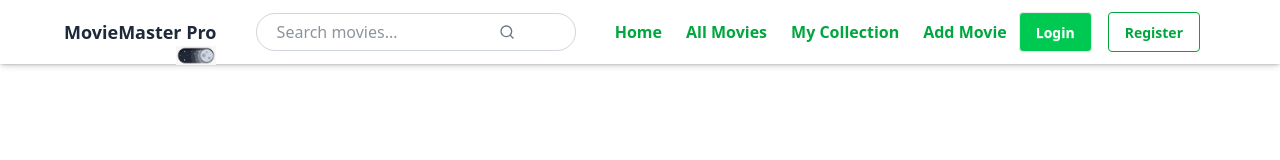
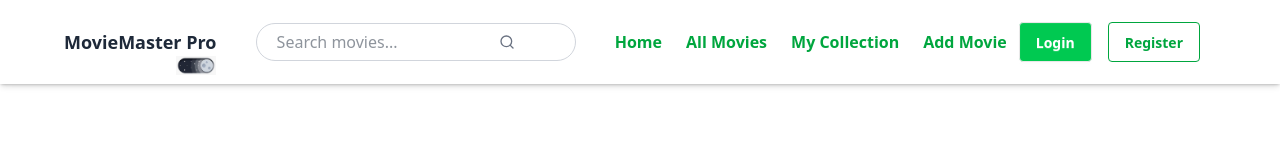
Before and after one commit to saifuldoict/Assignment_10_client, a React (Vite) app: page / in a window 1280 px wide. Shown: the top 160 px of the page. Built offline with nearby package versions, Linux system fonts and the light colour scheme; no server answers.

Commit message:
all commited

```diff
--- a/src/components/Layout.jsx
+++ b/src/components/Layout.jsx
@@ -8,18 +8,18 @@ import Home from './Home/Home'
 const Layout = () => {
   return (
     <div className="flex flex-col min-h-screen">
-      {/* Navbar */}
+
       <nav className="w-full shadow-sm">
         <Navbar />
       </nav>
 
-      {/* Main content area */}
+
       <main className="flex-grow max-w-[1200px] w-full mx-auto px-4 py-8">
         <Outlet />
 
       </main>
 
-      {/* Footer */}
+
       <FooterPage />
     </div>
   )
--- a/src/components/Navbar/Navbar.jsx
+++ b/src/components/Navbar/Navbar.jsx
@@ -32,11 +32,11 @@ const Navbar = () => {
 
   return (
     <>
-      <nav className="bg-white shadow-md text-gray-800 relative z-50">
+      <nav className="bg-white shadow-md text-gray-800 relative z-50 p-2.5">
         <div className="max-w-[1200px] mx-auto px-4">
           <div className="flex justify-between items-center h-16 navbar">
 
-            <div>
+            <div className="">
               <Link to={"/"} className="flex items-center gap-2">
                 <button
                   onClick={() => handleNavigation("/")}
--- a/src/main.jsx
+++ b/src/main.jsx
@@ -6,7 +6,7 @@ import AuthProvider from "./context/AuthProvider.jsx";
 import { RouterProvider } from "react-router";
 import router from "./routes/routes.jsx";
 import { ToastContainer } from "react-toastify";
-import "react-toastify/dist/ReactToastify.css"; // make sure toast styles are imported!
+import "react-toastify/dist/ReactToastify.css";
 
 createRoot(document.getElementById("root")).render(
   <StrictMode>
--- a/src/pages/FooterPage.jsx
+++ b/src/pages/FooterPage.jsx
@@ -10,7 +10,7 @@ import {
 
 const FooterPage = () => {
   return (
-    <footer className="bg-base-300 text-base-content mt-10">
+    <footer className="bg-[#540863] text-white mt-10">
 
       <div className="max-w-6xl mx-auto px-6 py-10 grid grid-cols-1 sm:grid-cols-2 md:grid-cols-3 gap-8">
 
@@ -22,7 +22,7 @@ const FooterPage = () => {
             Contact Us
           </h2>
           <p className="flex items-center justify-center sm:justify-start gap-2 mb-2">
-            <FaPhoneAlt className="text-[#7cbc5e]" /> +880 1745032477
+            <FaPhoneAlt className="text-[#7cbc5e]" /> +880 1745032466
           </p>
           <p className="flex items-center justify-center sm:justify-start gap-2 mb-2">
             <FaEnvelope className="text-[#7cbc5e]" /> saifulnhk@gmail.com
--- a/src/pages/StatisticsSection/StatisticsSection.jsx
+++ b/src/pages/StatisticsSection/StatisticsSection.jsx
@@ -6,7 +6,7 @@ const StatisticsSection = () => {
   const [loadingMovies, setLoadingMovies] = useState(true);
   const [loadingUsers, setLoadingUsers] = useState(true);
 
-  // Fetch total movies
+
   useEffect(() => {
     const fetchMovies = async () => {
       try {
@@ -23,7 +23,7 @@ const StatisticsSection = () => {
     fetchMovies();
   }, []);
 
-  // Fetch total users
+
   useEffect(() => {
     const fetchUsers = async () => {
       try {
```
Also changed, not shown: src/components/Navbar/DarkMode.css (deleted), 1 other file (tests, documents, lock files or other folders).
